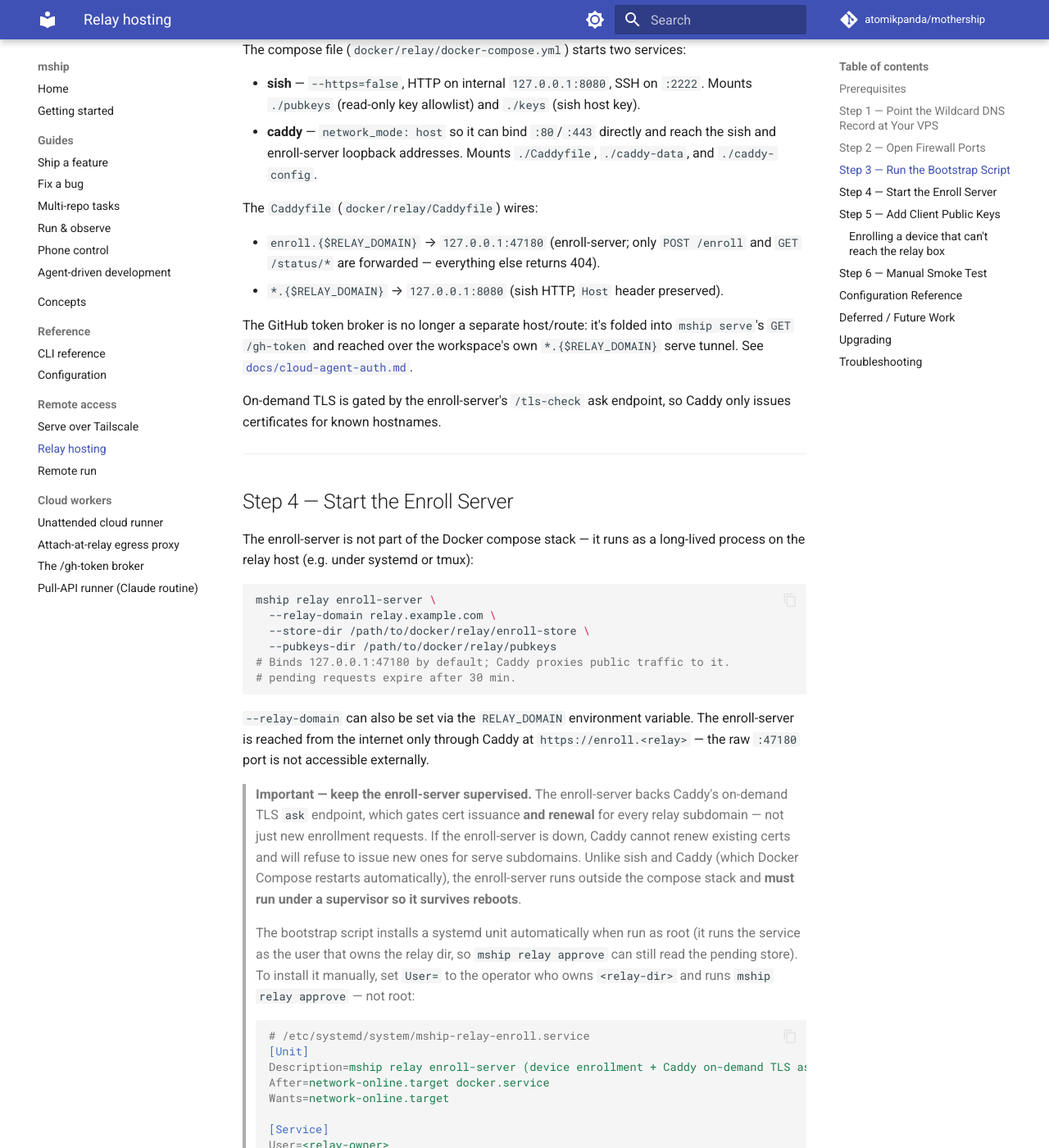
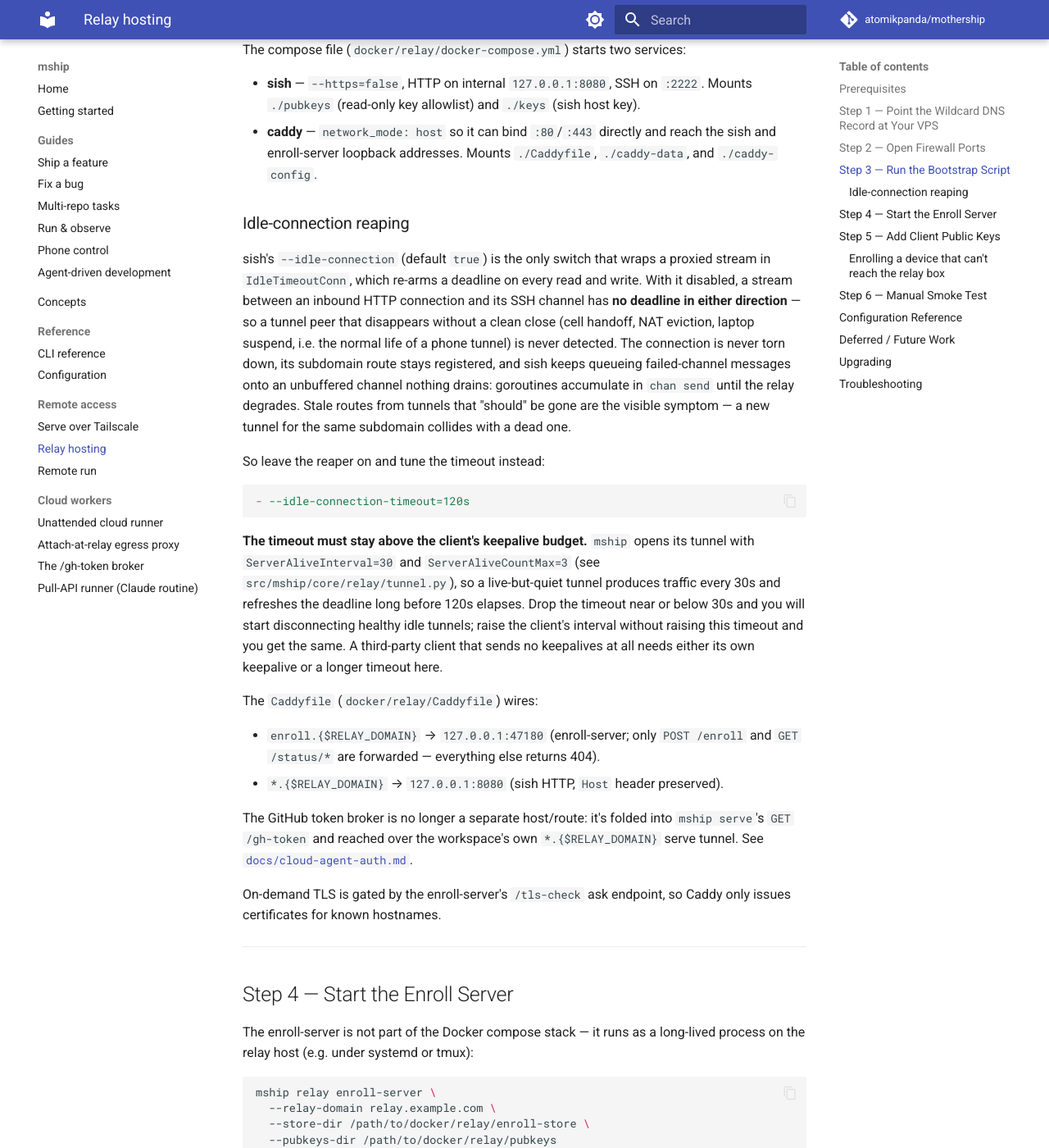
Before and after one commit to atomikpanda/mothership, an MkDocs documentation site: the page built from docs/relay-hosting.md, in a window 1280 px wide and 1400 px high, scrolled down 2556 px. Shown: the whole window at 82% size. Built offline with MkDocs 1.6.1 and Material for MkDocs 9.7.7, drawn with Linux system fonts in a browser that asks for light colours; comment, search, counter and statistics services are not loaded; some of the changed text lies outside the part shown.

Commit message:
fix(relay): restore sish idle-connection reaping (#436)
--idle-connection=false has been on the relay since #187, carried from the
original plan doc with no recorded rationale. The name reads like "do not
disconnect idle tunnels," but that is not what it guards: in sish it is the sole
gate on wrapping a proxied stream in IdleTimeoutConn (utils/conn.go:229), which
re-arms a deadline on every read and write. Disabled, a stream between an inbound
HTTP connection and its SSH channel has no deadline in either direction, so a
peer that vanishes without a FIN is never detected, never cleaned up, and its
subdomain route stays registered.

The cost is an unbounded goroutine leak. A dump from a relay up 28 days showed
137 goroutines, 60 parked in chan send under handleRemoteForward.func7.1 ->
SendMessage, at goroutine ID 14.7M. Each request for a stale route fails
OpenChannel("forwarded-tcpip") and calls SendMessage(err, block=true)
(sshmuxer/requests.go:439) on an unbuffered channel (sshmuxer/sshmuxer.go:282)
whose blocking form is a naked send with no select, no Close case and no timeout
(utils/conn.go:46-50). Nothing drains it, so every one parks forever. This is
also the likely source of the recurring orphaned-tunnel subdomain collisions.

Taking sish's default back and setting the timeout to 120s is safe because the
client already sends keepalives: ServerAliveInterval=30 x ServerAliveCountMax=3
(relay/tunnel.py) refreshes the deadline every 30s, so a live-but-quiet tunnel
never trips a 120s timer while a dead one is reaped in about two minutes. The
docs now state that coupling, since the timeout is only correct relative to the
client's keepalive budget.

The unguarded blocking send is an upstream sish bug and is being filed there; the
deadline makes the wedge rare, not impossible.

Claude-Session: https://claude.ai/code/session_0136dQRf1pdeqB6FLtv5Dfz5

````diff
--- a/docs/relay-hosting.md
+++ b/docs/relay-hosting.md
@@ -97,6 +97,33 @@ The compose file (`docker/relay/docker-compose.yml`) starts two services:
 
 - **sish** — `--https=false`, HTTP on internal `127.0.0.1:8080`, SSH on `:2222`. Mounts `./pubkeys` (read-only key allowlist) and `./keys` (sish host key).
 - **caddy** — `network_mode: host` so it can bind `:80`/`:443` directly and reach the sish and enroll-server loopback addresses. Mounts `./Caddyfile`, `./caddy-data`, and `./caddy-config`.
+
+### Idle-connection reaping
+
+sish's `--idle-connection` (default `true`) is the only switch that wraps a proxied
+stream in `IdleTimeoutConn`, which re-arms a deadline on every read and write. With it
+disabled, a stream between an inbound HTTP connection and its SSH channel has **no
+deadline in either direction** — so a tunnel peer that disappears without a clean close
+(cell handoff, NAT eviction, laptop suspend, i.e. the normal life of a phone tunnel) is
+never detected. The connection is never torn down, its subdomain route stays registered,
+and sish keeps queueing failed-channel messages onto an unbuffered channel nothing
+drains: goroutines accumulate in `chan send` until the relay degrades. Stale routes from
+tunnels that "should" be gone are the visible symptom — a new tunnel for the same
+subdomain collides with a dead one.
+
+So leave the reaper on and tune the timeout instead:
+
+```yaml
+- --idle-connection-timeout=120s
+```
+
+**The timeout must stay above the client's keepalive budget.** `mship` opens its tunnel
+with `ServerAliveInterval=30` and `ServerAliveCountMax=3` (see
+`src/mship/core/relay/tunnel.py`), so a live-but-quiet tunnel produces traffic every 30s
+and refreshes the deadline long before 120s elapses. Drop the timeout near or below 30s
+and you will start disconnecting healthy idle tunnels; raise the client's interval
+without raising this timeout and you get the same. A third-party client that sends no
+keepalives at all needs either its own keepalive or a longer timeout here.
 
 The `Caddyfile` (`docker/relay/Caddyfile`) wires:
 
@@ -275,6 +302,8 @@ Data directories (`keys/`, `pubkeys/`, `caddy-data/`, `caddy-config/`) are mount
 
 **Tunnel connection refused** — confirm port 2222 is open (`nc -zv relay.example.com 2222`) and the client public key is in `docker/relay/pubkeys/`.
 
+**A subdomain stops receiving after a reconnect, or the relay slows down over weeks of uptime** — a dead tunnel was never reaped, so its route is still registered and a new tunnel for the same subdomain collides with it. Check that sish is running with idle-connection reaping on (`docker compose -f docker/relay/docker-compose.yml exec sish ps` or inspect the container's command line); see [Idle-connection reaping](#idle-connection-reaping). A relay left with `--idle-connection=false` leaks a goroutine per inbound request to every dead tunnel.
+
 **Certificate errors** — verify the wildcard DNS record resolves to the relay IP, and that ports 80 and 443 are open. Caddy writes ACME state to `docker/relay/caddy-data/`; check `docker compose logs caddy` for ACME errors.
 
 **sish container exits immediately** — run `docker compose -f docker/relay/docker-compose.yml logs sish` to inspect startup errors. Common causes: port already in use, or missing `RELAY_DOMAIN` environment variable.
````
Also changed, not shown: 1 other file.
